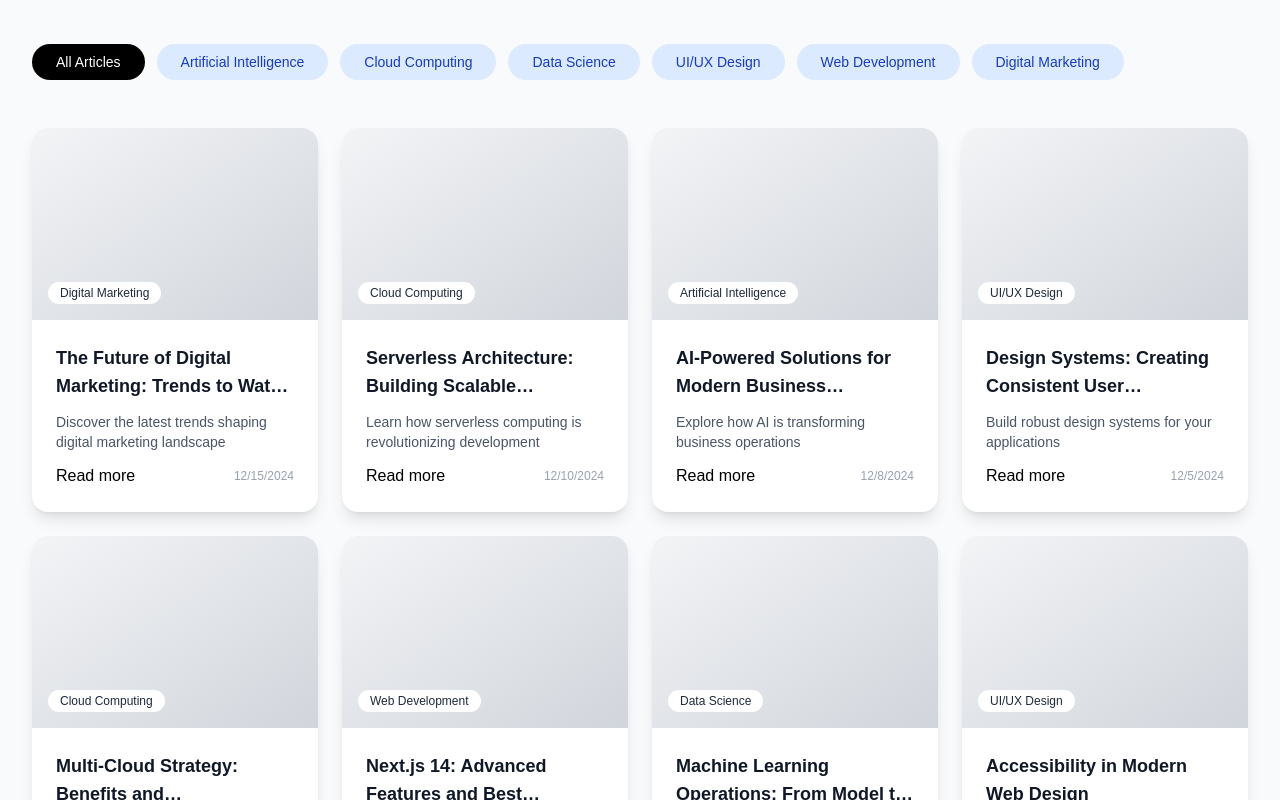
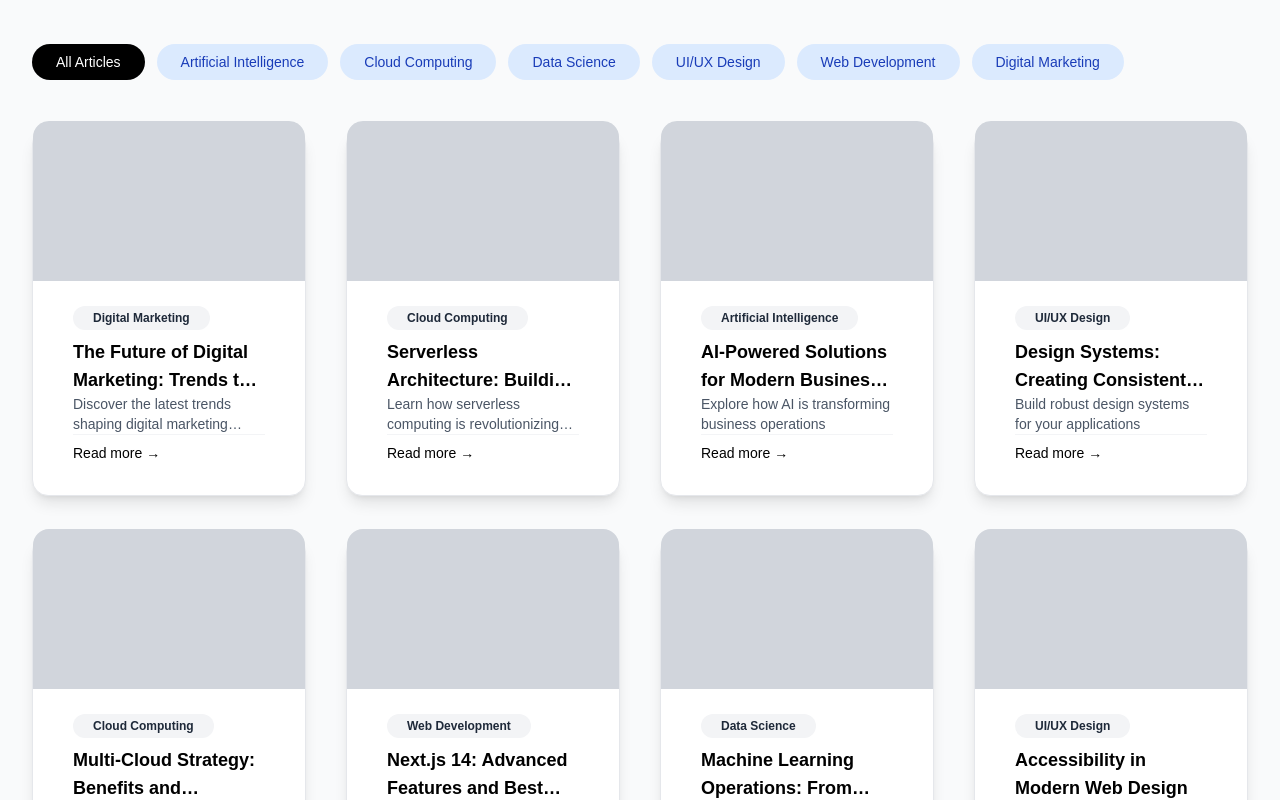
Before and after one commit to Yuvaprakash24/theHostCode-frontend, a Next.js app: page /blog in a window 1280 px wide. Shown: the part 640-1440 px from the top of the page. Built offline with nearby package versions, Linux system fonts and the light colour scheme.

Commit message:
Changes updated

```diff
--- a/src/components/blogs/LatestPosts.tsx
+++ b/src/components/blogs/LatestPosts.tsx
@@ -3,7 +3,7 @@
 
 import React, { useState } from 'react';
 import Link from 'next/link';
-
+import BlogCard from '../common/BlogCard';
 
 interface BlogPost {
   id: number;
@@ -118,7 +118,7 @@ const LatestPosts: React.FC<LatestPostsProps> = ({
   const displayPosts = showAll ? filteredPosts : filteredPosts.slice(0, limit);
 
   return (
-    <section className={`${showAll ? 'min-h-screen bg-gray-50' : 'py-16 bg-white'}`}>
+    <section className={showAll ? 'min-h-screen bg-gray-50' : 'py-16 bg-white'}>
       {/* Hero Section - only show on full blog page */}
       {showAll && (
         <div className="max-w-5xl mx-auto px-4 py-16">
@@ -181,38 +181,16 @@ const LatestPosts: React.FC<LatestPostsProps> = ({
           </div>
         </div>
       )}
-
-      {/* Blog Grid */}
-      <div className="max-w-7xl mx-auto px-4 sm:px-6 lg:px-8 pb-16">
-        <div className={`grid grid-cols-1 md:grid-cols-2 ${showAll ? 'lg:grid-cols-4' : 'lg:grid-cols-3'} gap-6`}>
+      {/* Blog Grid using BlogCard */}
+      <div className="max-w-9xl mx-auto px-6 sm:px-6 lg:px-8 pb-16">
+        <div className={`grid grid-cols-1 md:grid-cols-2 ${showAll ? 'lg:grid-cols-4' : 'lg:grid-cols-3'} gap-10`}>
           {displayPosts.map((post) => (
-            <Link key={post.id} href={`/blogs/${post.slug}`}>
-              <div className="bg-white rounded-2xl shadow-lg overflow-hidden hover:shadow-xl transition-all duration-300 hover:-translate-y-1 cursor-pointer">
-                <div className="h-48 bg-gradient-to-br from-gray-100 to-gray-300 relative overflow-hidden">
-                  <div className="absolute bottom-4 left-4">
-                    <span className="bg-white px-3 py-1 rounded-full text-xs font-medium text-gray-800">
-                      {post.category}
-                    </span>
-                  </div>
-                </div>
-                <div className="p-6">
-                  <h3 className="text-lg font-semibold text-gray-900 mb-3 line-clamp-2 hover:text-blue-600 transition-colors">
-                    {post.title}
-                  </h3>
-                  <p className="text-gray-600 text-sm mb-3">
-                    {showAll ? post.description : post.excerpt}
-                  </p>
-                  <div className="flex justify-between items-center">
-                    <span className="text-black font-medium hover:underline">
-                      Read more
-                    </span>
-                    <span className="text-xs text-gray-400">
-                      {new Date(post.publishedAt).toLocaleDateString()}
-                    </span>
-                  </div>
-                </div>
-              </div>
-            </Link>
+            <BlogCard
+              key={post.id}
+              post={post}
+              showDescription={showAll}
+              variant="elevated"
+            />
           ))}
         </div>
 
--- /dev/null
+++ b/src/components/common/BlogCard.tsx
@@ -0,0 +1,81 @@
+import React from 'react';
+import Link from 'next/link';
+import Card from './Card';
+
+interface BlogPost {
+  id: number;
+  category: string;
+  title: string;
+  description: string;
+  slug: string;
+  publishedAt: string;
+  excerpt: string;
+  image?: string;
+}
+
+interface BlogCardProps {
+  post: BlogPost;
+  showDescription?: boolean;
+  variant?: 'default' | 'elevated' | 'outlined' | 'glass' | 'soft';
+}
+
+const BlogCard: React.FC<BlogCardProps> = ({
+  post,
+  showDescription = false,
+  variant = 'elevated'
+}) => {
+  return (
+    <Link href={`/blogs/${post.slug}`}>
+      <Card
+        variant={variant}
+        className="h-full hover:-translate-y-1 transition-all duration-300 cursor-pointer group"
+        shadow="shadow-lg hover:shadow-xl"
+      >
+        {/* Image Section */}
+        <div className="h-40 bg-gradient-to-br from-gray-100 to-gray-300 relative overflow-hidden -m-6 mb-4 rounded-t-2xl">
+          {post.image ? (
+            <img
+              src={post.image}
+              alt={post.title}
+              className="w-full object-cover group-hover:scale-105 transition-transform duration-300"
+            />
+          ) : (
+                <div className="w-full h-full bg-gray-300 flex items-center justify-center">
+              <div className="text-4xl text-gray-400"></div>
+            </div>
+          )}
+
+
+        </div>
+
+        {/* Content section */}
+    <div className="bg-white pt-2 pb-4 px-4 ">
+      {/* Category Badge */}
+      <span className="inline-block bg-gray-100 text-xs font-semibold px-5 py-1 rounded-full text-gray-800 mb-2">
+        {post.category}
+      </span>
+
+      {/* Title */}
+      <h3 className="text-lg font-semibold text-black line-clamp-2 group-hover:text-blue-600 transition-colors">
+        {post.title}
+      </h3>
+
+      {/* Description */}
+      <p className="text-gray-600 text-sm line-clamp-2">
+        {showDescription ? post.description : post.excerpt}
+      </p>
+
+
+          {/* Footer */}
+          <div className="flex justify-between items-center pt-2 border-t border-gray-100">
+            <span className="text-black font-medium group-hover:underline text-sm">
+              Read more →
+            </span>
+          </div>
+        </div>
+      </Card>
+    </Link>
+  );
+};
+
+export default BlogCard;
--- a/src/components/header/Header.tsx
+++ b/src/components/header/Header.tsx
@@ -46,7 +46,7 @@ const menuItems = [
     label: 'Blogs',
     dropdown: true,
     dropdownContent: [
-      { label: 'Latest Posts', href: '/blog/LatestPosts' },
+      { label: 'Latest Posts', href: '/blog' },
       { label: 'Tech Insights', href: '#' },
       { label: 'Case Studies', href: '#' },
       { label: 'Industry News', href: '#' },
```
